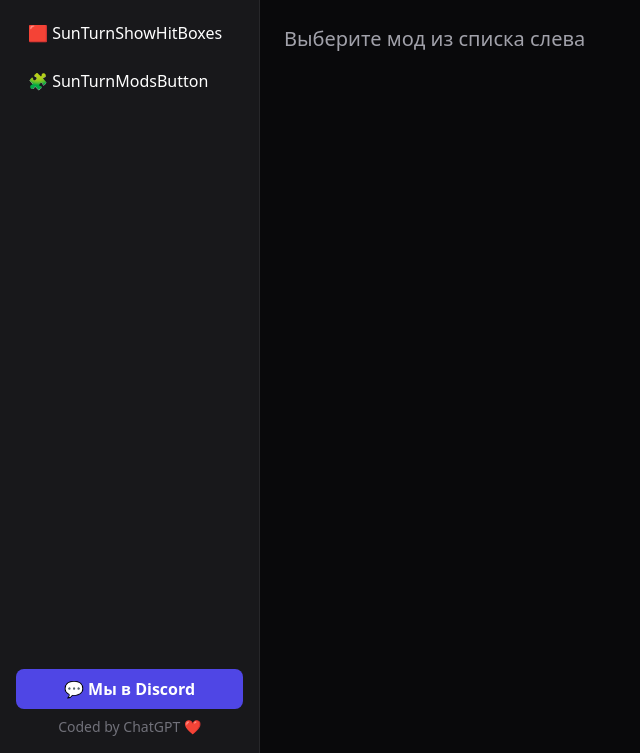
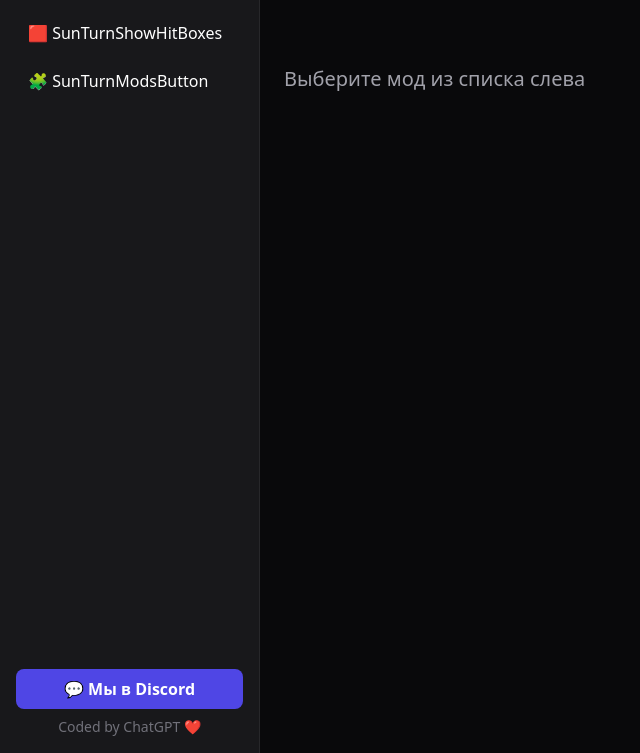
Before and after one commit to Rizzener/SunTurnProducts, a plain HTML site: page index.html in a window 1280 px wide. Shown: the part 47-800 px from the top of the page, without its empty margins (0-640 px from the left). Drawn offline with nearby package versions, Linux system fonts and the light colour scheme.

Commit message:
Update Site-6 Fixed screenshots

```diff
--- a/index.html
+++ b/index.html
@@ -15,8 +15,10 @@
         	display: none;
         }
         #main-scroll {
-        	-ms-overflow-style: none;  /* IE and Edge */
+            -ms-overflow-style: none;  /* IE and Edge */
         	scrollbar-width: none;     /* Firefox */
+            padding-top: 2.5rem;
+            padding-bottom: 1rem;
         }
 
 		@keyframes fadeIn {
```
